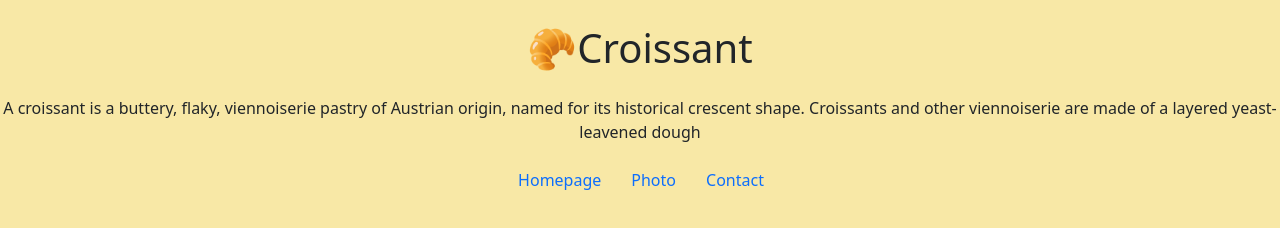
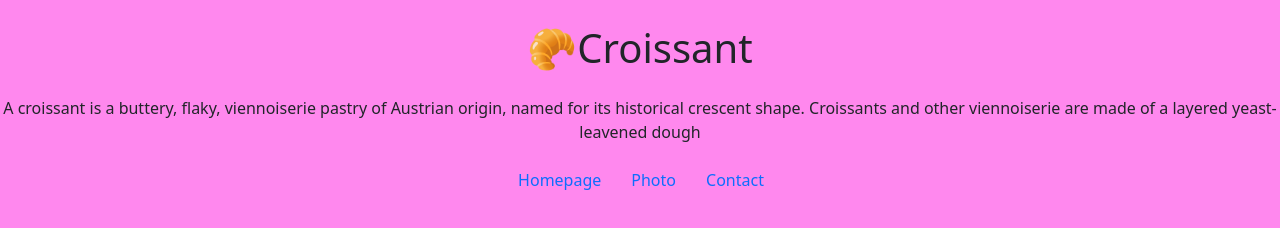
Before and after one commit to NatVoronianska/multiple-pages, a plain HTML site: page index.html in a window 1280 px wide. Drawn offline with nearby package versions, Linux system fonts and the light colour scheme.

Commit message:
change bg

```diff
--- a/css/styles.css
+++ b/css/styles.css
@@ -8,5 +8,5 @@ a {
 
 body {
   text-align: center;
-  background: #f8e8a6;
+  background: #f8e;
 }
```
